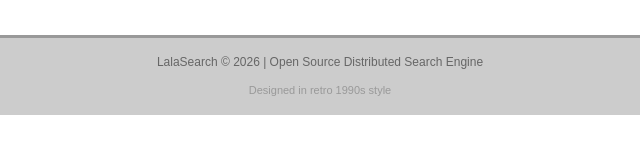
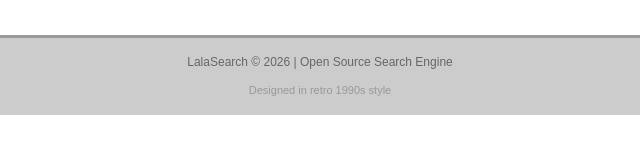
Before and after one commit to aptakhin/lala-search, a website with bundled scripts: page lala-web/html/index.html in a window 1280 px wide. Shown: the part 340-494 px from the top of the page, 320-960 px from the left. Built offline with nearby package versions, Linux system fonts and the light colour scheme.

Commit message:
not very distributed

```diff
--- a/lala-web/html/includes/footer.html
+++ b/lala-web/html/includes/footer.html
@@ -1,4 +1,4 @@
 <footer>
-    <p>LalaSearch &copy; 2026 | Open Source Distributed Search Engine</p>
+    <p>LalaSearch &copy; 2026 | Open Source Search Engine</p>
     <p style="margin-top: 10px; font-size: 11px; color: #999999;">Designed in retro 1990s style</p>
 </footer>
```
